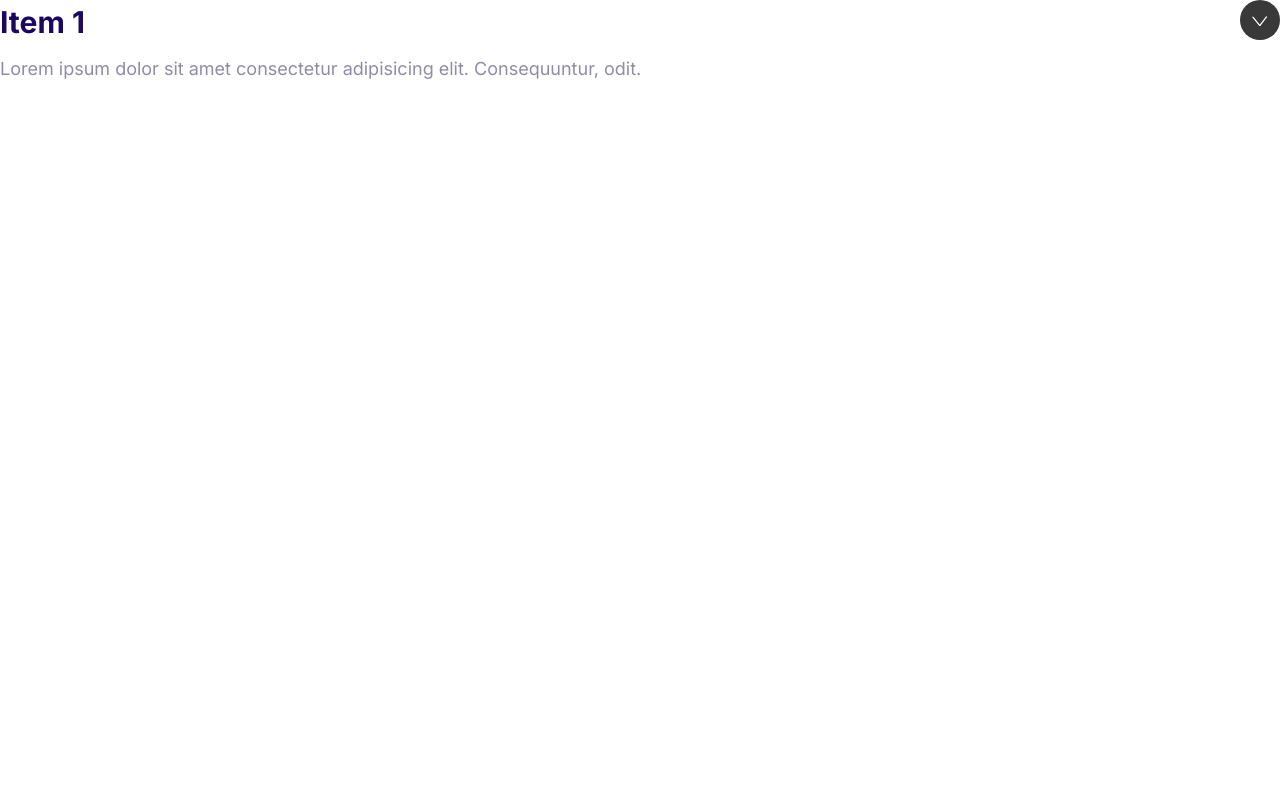
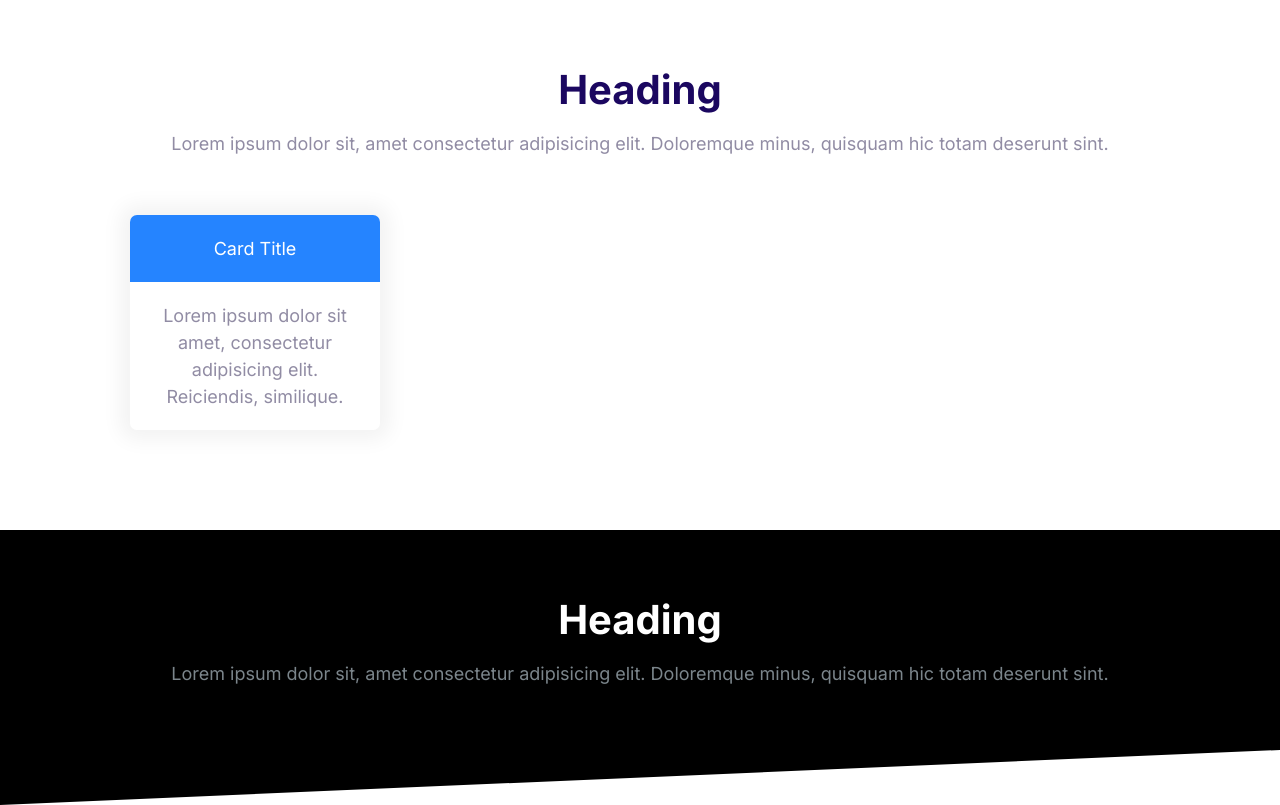
Before and after one commit to PatrickLapke/moshify-frontend, a plain HTML site: page index.html in a window 1280 px wide. Drawn offline with Linux system fonts and the light colour scheme.

Commit message:
Added blocks

```diff
--- a/css/styles.css
+++ b/css/styles.css
@@ -51,6 +51,11 @@ h3 {
 p {
   /* Allow the heading to set the margin */
   margin-top: 0;
+}
+
+.container {
+  max-width: 1140px;
+  margin: 0 auto;
 }
 
 @media screen and (min-width: 1024px) {
@@ -589,3 +594,38 @@ a {
   max-height: 100vh;
   opacity: 1;
 }
+
+/* BLOCKS */
+
+.block {
+  --padding-vertical: 6rem;
+  padding: var(--padding-vertical) 2rem;
+  text-align: center;
+}
+
+.block__header {
+  text-align: center;
+}
+
+.block__heading {
+  margin-top: 0;
+}
+
+.block--dark {
+  background-color: #000;
+  color: #7b858b;
+}
+
+.block--dark .block__heading {
+  color: #fff;
+}
+
+.block--skewed-right {
+  padding-bottom: calc(var(--padding-vertical) + 4rem);
+  clip-path: polygon(0% 0%, 100% 0%, 100% 100%, 0% 80%);
+}
+
+.block--skewed-left {
+  padding-bottom: calc(var(--padding-vertical) + 4rem);
+  clip-path: polygon(0% 0%, 100% 0%, 100% 80%, 0% 100%);
+}
--- a/index.html
+++ b/index.html
@@ -14,18 +14,33 @@
     <link rel="stylesheet" href="css/styles.css" />
   </head>
   <body>
-    <div class="collapsible collapsible--expanded">
-      <header class="collapsible__header">
-        <h2 class="collapsible__heading">Item 1</h2>
-        <svg class="icon icon--white collapsible__chevron">
-          <use xlink:href="images/sprite2.svg#chevron"></use>
-        </svg>
+    <section class="block container">
+      <header class="block__header">
+        <h2 class="block__heading">Heading</h2>
+        <p>
+          Lorem ipsum dolor sit, amet consectetur adipisicing elit. Doloremque
+          minus, quisquam hic totam deserunt sint.
+        </p>
       </header>
-      <div class="collapsible__content">
-        Lorem ipsum dolor sit amet consectetur adipisicing elit. Consequuntur,
-        odit.
+      <div style="width: 30%; padding: 4rem">
+        <div class="card card--primary">
+          <header class="card__header">Card Title</header>
+          <div class="card__body">
+            Lorem ipsum dolor sit amet, consectetur adipisicing elit.
+            Reiciendis, similique.
+          </div>
+        </div>
       </div>
-    </div>
+    </section>
+    <section class="block block--dark block--skewed-left">
+      <div class="container">
+        <h2 class="block__heading">Heading</h2>
+        <p>
+          Lorem ipsum dolor sit, amet consectetur adipisicing elit. Doloremque
+          minus, quisquam hic totam deserunt sint.
+        </p>
+      </div>
+    </section>
     <script src="js/main.js"></script>
   </body>
 </html>
```
Also changed, not shown: components/cards.html (+7 -5 lines), components/collapsible.html (+12 -0 lines).
